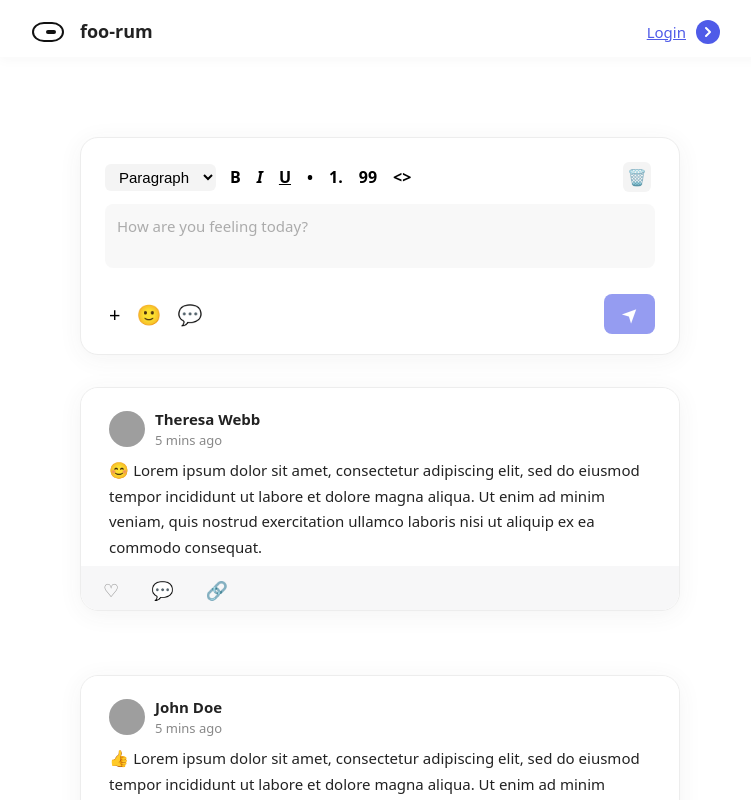
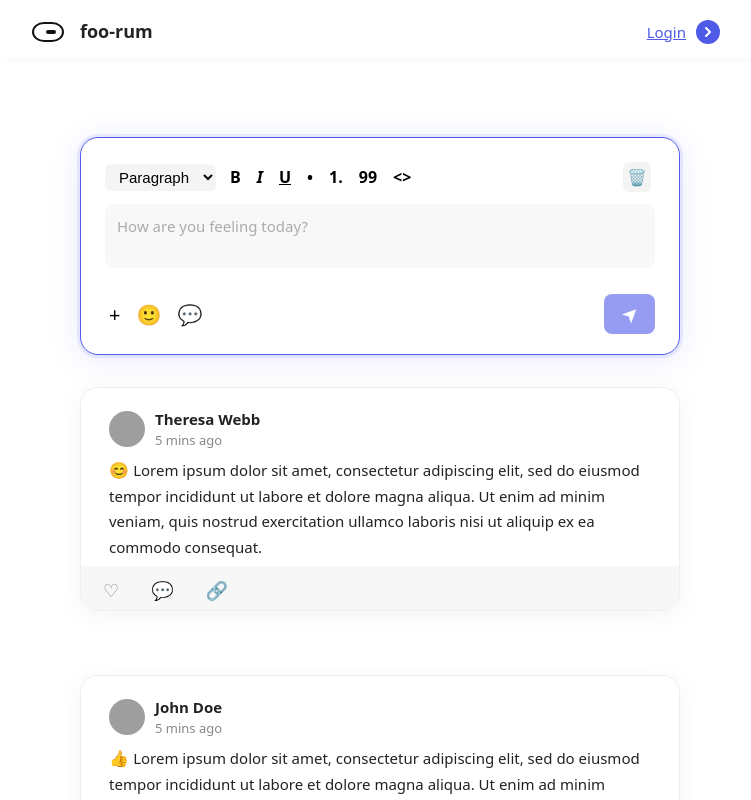
Before and after one commit to theDheerajjha/UI-Task, a React (Vite) app: page / in a window 1280 px wide. In both pictures the pointer is over the element 640 px from the left and 246 px from the top of the page. Shown: the top 800 px of the page, without its empty margins (260-1011 px from the left). Built offline with nearby package versions, Linux system fonts and the light colour scheme; grey boxes are pictures that could not be loaded.

Commit message:
Initial commit

```diff
--- a/src/components/PostEditor/PostEditor.css
+++ b/src/components/PostEditor/PostEditor.css
@@ -7,6 +7,14 @@
   border: 1.5px solid #ededed;
   margin-bottom: 32px;
   padding: 24px 24px 20px 24px;
+  transition: box-shadow 0.25s cubic-bezier(0.4,0.2,0.2,1), border-color 0.25s cubic-bezier(0.4,0.2,0.2,1);
+}
+
+.post-editor:hover,
+.post-editor:focus-within {
+  border-color: #4f5be8;
+  box-shadow: 0 4px 32px 0 rgba(79,91,232,0.13), 0 0 0 3px rgba(79,91,232,0.10);
+  z-index: 2;
 }
 
 .post-editor-toolbar {
```
